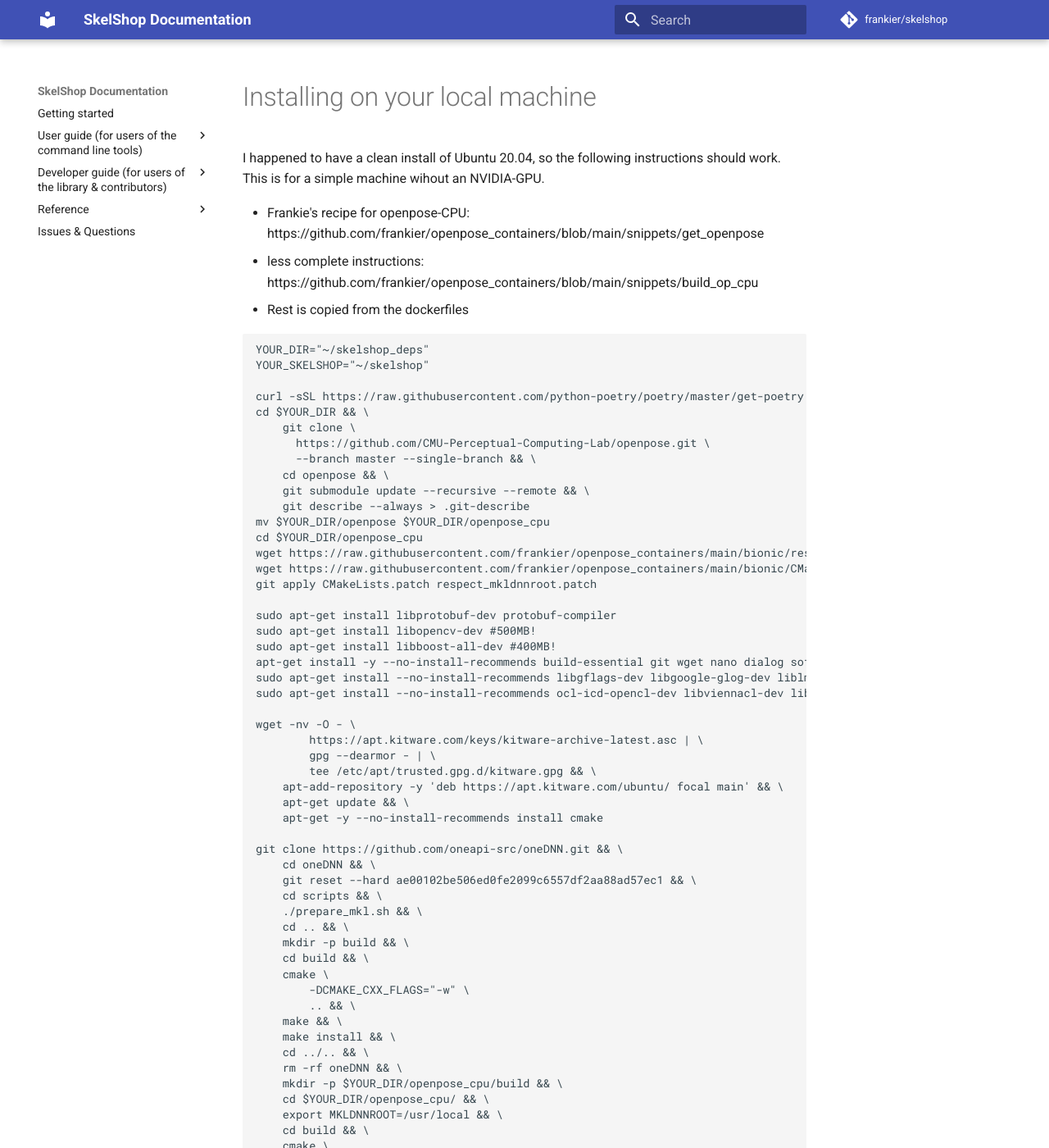
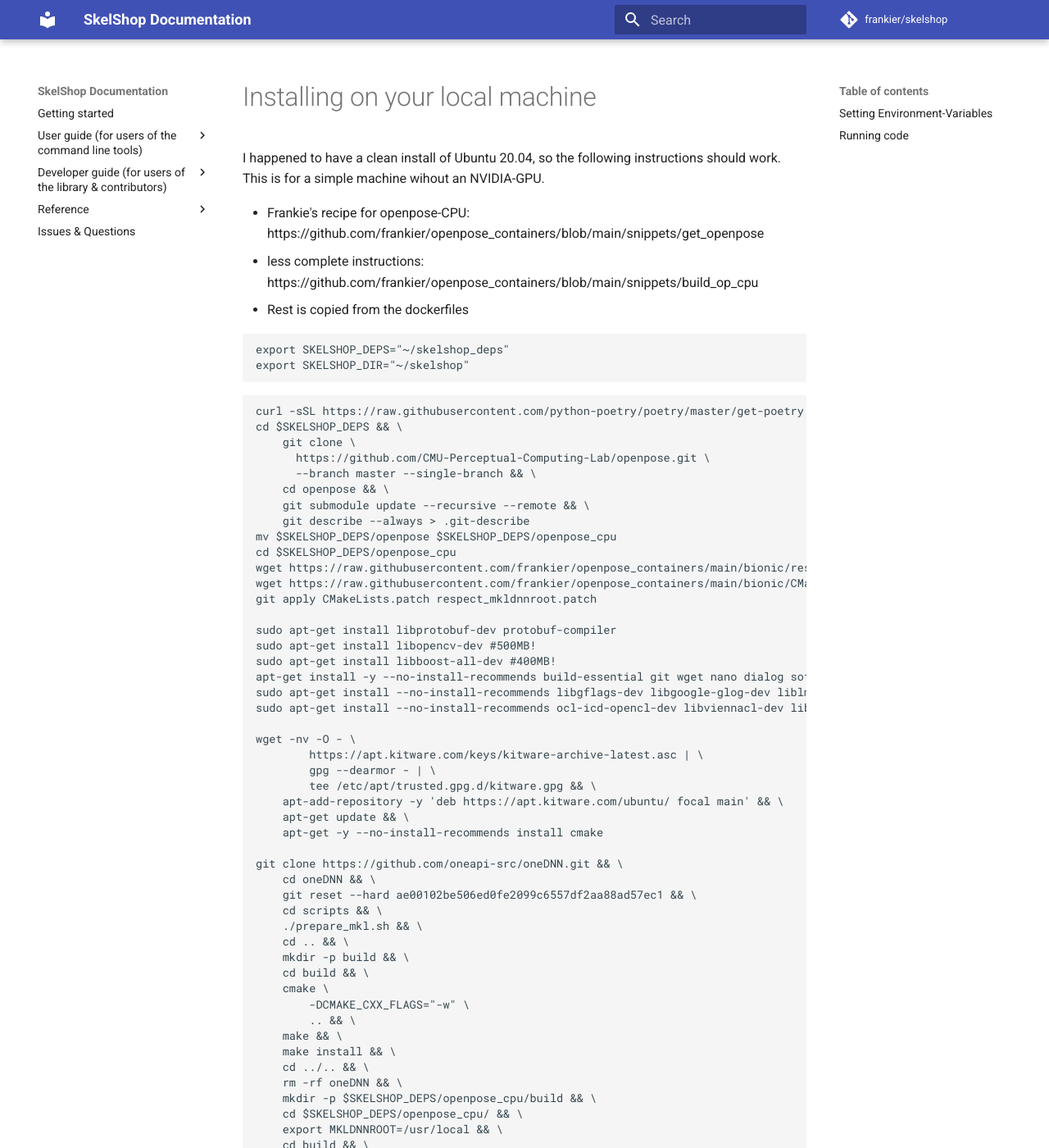
Before and after one commit to frankier/skelshop, an MkDocs documentation site: the page built from docs/beginners/setup_local.md, in a window 1280 px wide and 1400 px high. Shown: the whole window at 82% size. Built offline with MkDocs 1.6.1 and Material for MkDocs 9.7.7, drawn with Linux system fonts in a browser that asks for light colours; comment, search, counter and statistics services are not loaded; some of the changed text lies outside the part shown.

Commit message:
doc: setup local

````diff
--- a/docs/beginners/setup_local.md
+++ b/docs/beginners/setup_local.md
@@ -7,19 +7,20 @@
 * Rest is copied from the dockerfiles
 
 ```
-YOUR_DIR="~/skelshop_deps"
-YOUR_SKELSHOP="~/skelshop"
-
+export SKELSHOP_DEPS="~/skelshop_deps"
+export SKELSHOP_DIR="~/skelshop"
+```
+```
 curl -sSL https://raw.githubusercontent.com/python-poetry/poetry/master/get-poetry.py | python -
-cd $YOUR_DIR && \
+cd $SKELSHOP_DEPS && \
     git clone \
       https://github.com/CMU-Perceptual-Computing-Lab/openpose.git \
       --branch master --single-branch && \
     cd openpose && \
     git submodule update --recursive --remote && \
     git describe --always > .git-describe
-mv $YOUR_DIR/openpose $YOUR_DIR/openpose_cpu
-cd $YOUR_DIR/openpose_cpu
+mv $SKELSHOP_DEPS/openpose $SKELSHOP_DEPS/openpose_cpu
+cd $SKELSHOP_DEPS/openpose_cpu
 wget https://raw.githubusercontent.com/frankier/openpose_containers/main/bionic/respect_mkldnnroot.patch
 wget https://raw.githubusercontent.com/frankier/openpose_containers/main/bionic/CMakeLists.patch
 git apply CMakeLists.patch respect_mkldnnroot.patch
@@ -54,8 +55,8 @@
     make install && \
     cd ../.. && \
     rm -rf oneDNN && \
-    mkdir -p $YOUR_DIR/openpose_cpu/build && \
-    cd $YOUR_DIR/openpose_cpu/ && \
+    mkdir -p $SKELSHOP_DEPS/openpose_cpu/build && \
+    cd $SKELSHOP_DEPS/openpose_cpu/ && \
     export MKLDNNROOT=/usr/local && \
     cd build && \
     cmake \
@@ -68,8 +69,39 @@
 #worked on 5.11.2020
 
 sudo apt-get install python-dev libsdl-image1.2-dev libsdl-mixer1.2-dev libsdl-ttf2.0-dev libsdl1.2-dev libsmpeg-dev python-numpy subversion libportmidi-dev ffmpeg libswscale-dev libavformat-dev libavcodec-dev libfreetype6-dev
-cd $YOUR_SKELSHOP
+cd $SKELSHOP_DIR
 ./install_all.sh
 poetry run snakemake --cores 6
 
 ```
+
+## Setting Environment-Variables
+
+```
+echo "export SKELSHOP_DIR="path/to/your/skelshop"
+export SKELSHOP_DEPS="path/to/your/skelshop_deps"
+export OPENPOSE=$SKELSHOP_DEPS/openpose_cpu/; \
+export LD_LIBRARY_PATH=$SKELSHOP_DEPS/openpose_cpu/build/src/openpose/; \
+export PYTHONPATH=$SKELSHOP_DEPS/openpose_cpu/build/python/; \
+export MODEL_FOLDER=$SKELSHOP_DEPS/openpose_cpu/models " >> ~/.bashrc
+```
+
+## Running code
+
+Then you should be able to run the code!
+
+```
+cd $SKELSHOP_DIR && \
+poetry run python skelshop --ffprobe-bin /usr/bin/ffprobe playsticks \
+path/to/your/data/short_ellen.avi --skel \
+path/to/your/data/data/short_ellen.h5
+```
+or
+```
+PYTHONPATH=$SKELSHOP_DEPS/openpose_cpu/build/python/:$SKELSHOP_DEPS/openpose_cpu/build/python/:$SKELSHOP_DIR:$SKELSHOP_DIR/submodules/lighttrack/graph:$PYTHONPATH poetry run snakemake tracked_all \
+  --cores 8 \
+  --config \
+  VIDEO_BASE=path/to/your/dataset/ \
+  DUMP_BASE=path/to/your/dump \
+  WORK=path/to/your/work
+```
````
